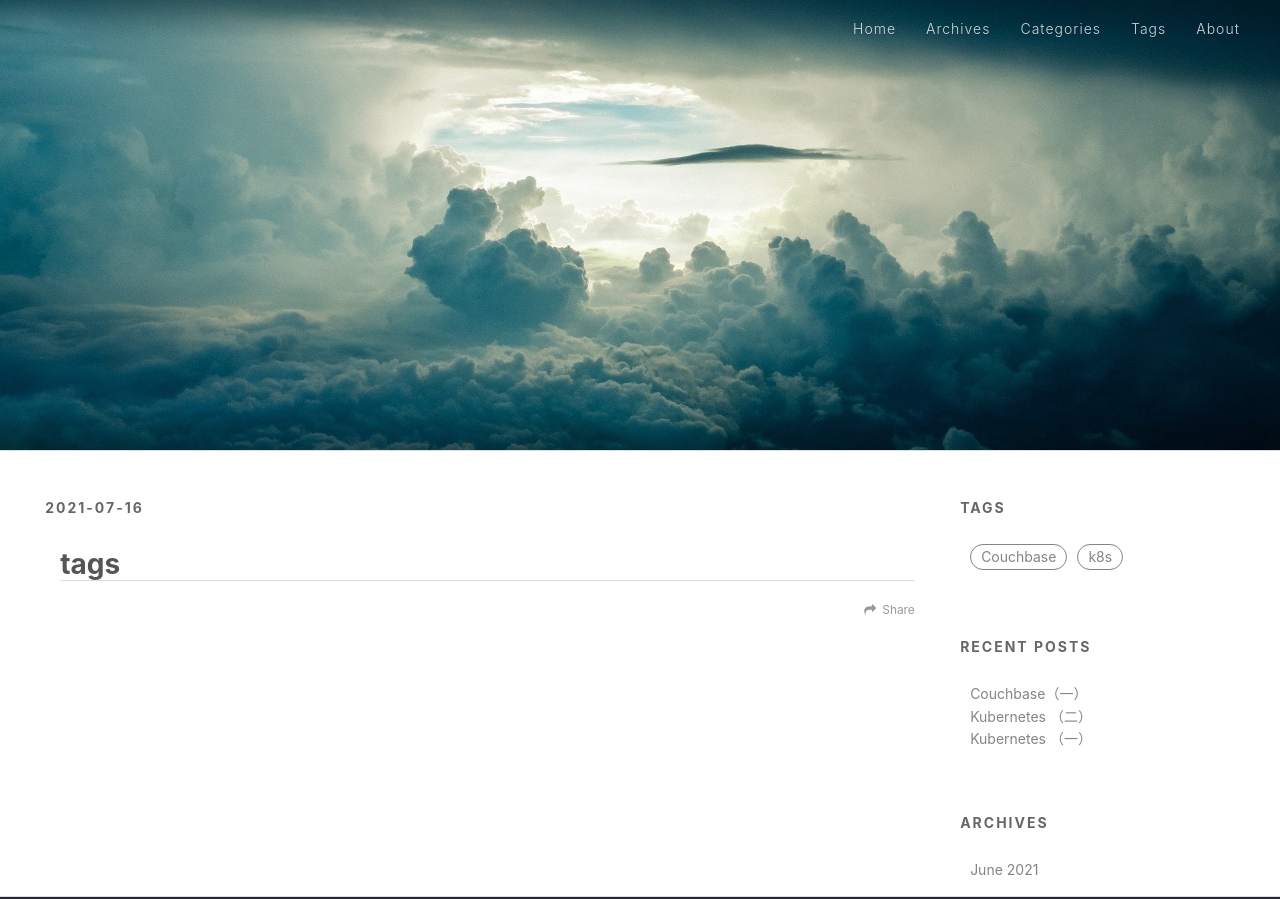
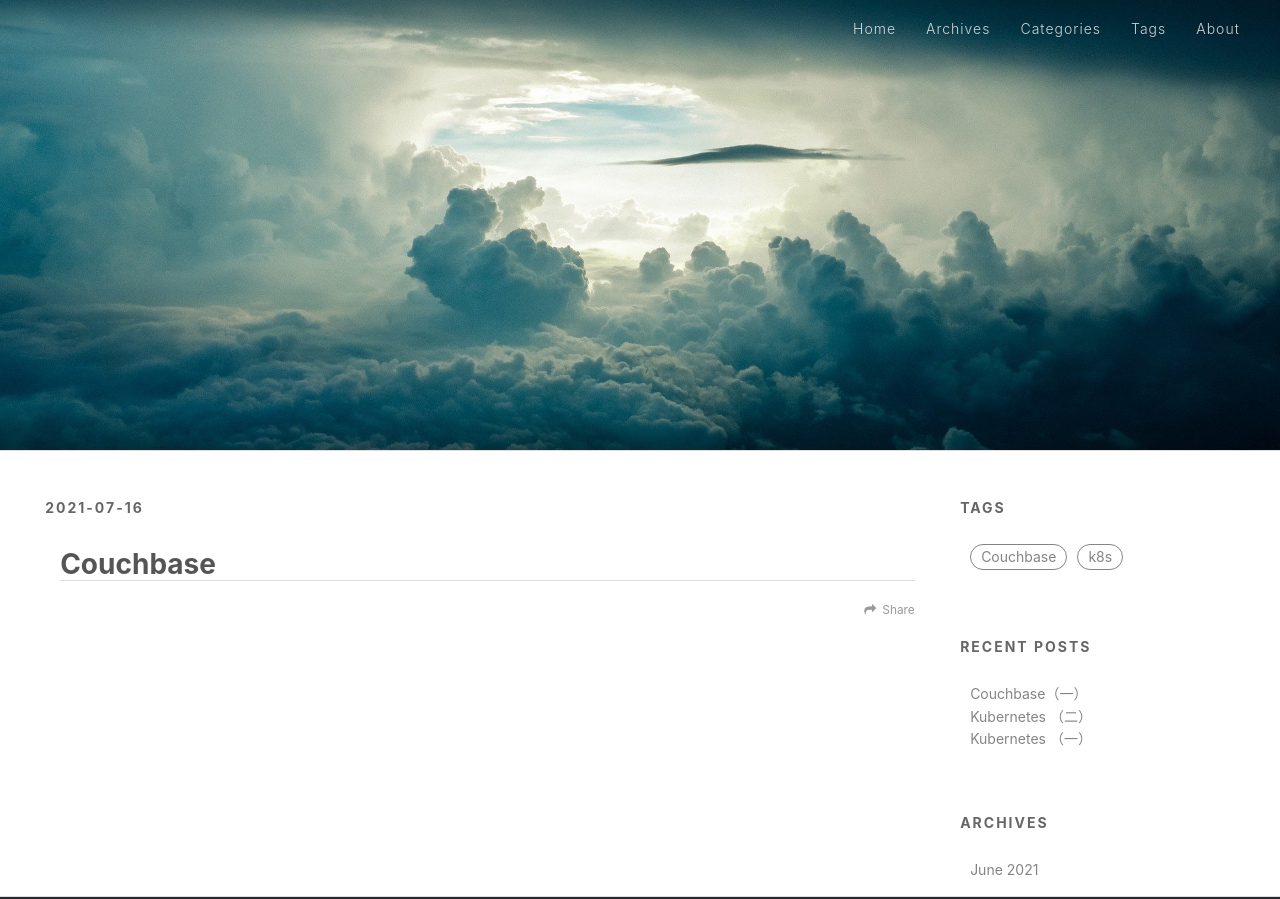
Before and after one commit to hxykira/hxykira.github.io, a plain HTML site: page tags/index.html in a window 1280 px wide. Shown: the top 899 px of the page. Drawn offline with Linux system fonts and the light colour scheme.

Commit message:
Site updated: 2021-07-16 13:29:19

```diff
--- a/tags/index.html
+++ b/tags/index.html
@@ -3,7 +3,7 @@
 <head>
   <meta charset="utf-8">
 
-  <title>tags | </title>
+  <title>Couchbase | </title>
   <meta name="viewport" content="width=device-width, initial-scale=1, shrink-to-fit=no">
 
     <link rel="shortcut icon" href="/favicon.png">
@@ -59,7 +59,7 @@
 
 
     <h1 class="p-name article-title" itemprop="headline name">
-      tags
+      Couchbase
     </h1>
 
 
@@ -71,7 +71,7 @@
 
     </div>
     <footer class="article-footer">
-      <a data-url="https://hxykira.github.io/tags/index.html" data-id="ckr5wgoml000010g5244fcs1o" data-title="tags" class="article-share-link">Share</a>
+      <a data-url="https://hxykira.github.io/tags/index.html" data-id="ckr5wgoml000010g5244fcs1o" data-title="Couchbase" class="article-share-link">Share</a>
 
 
 
```
